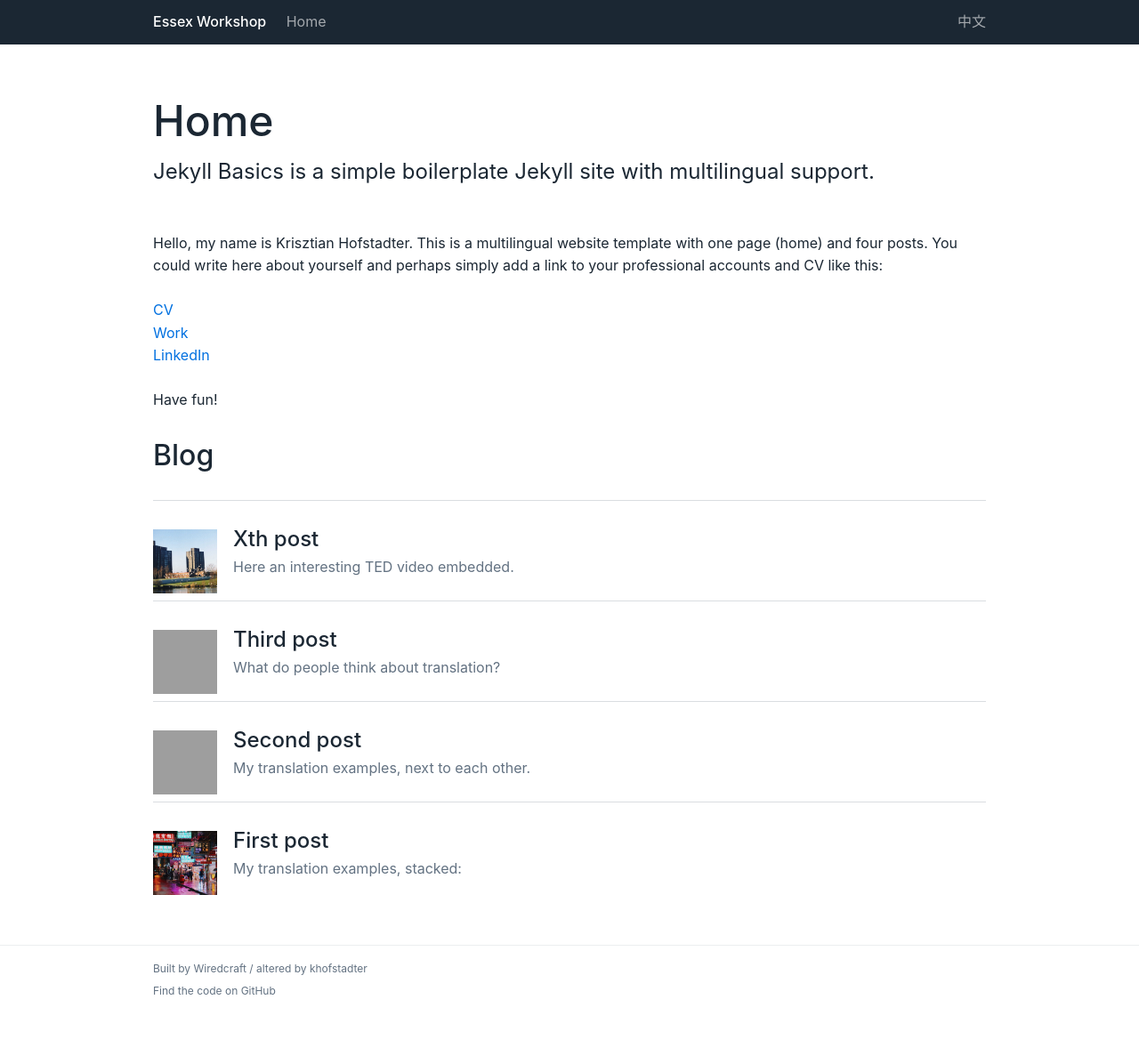
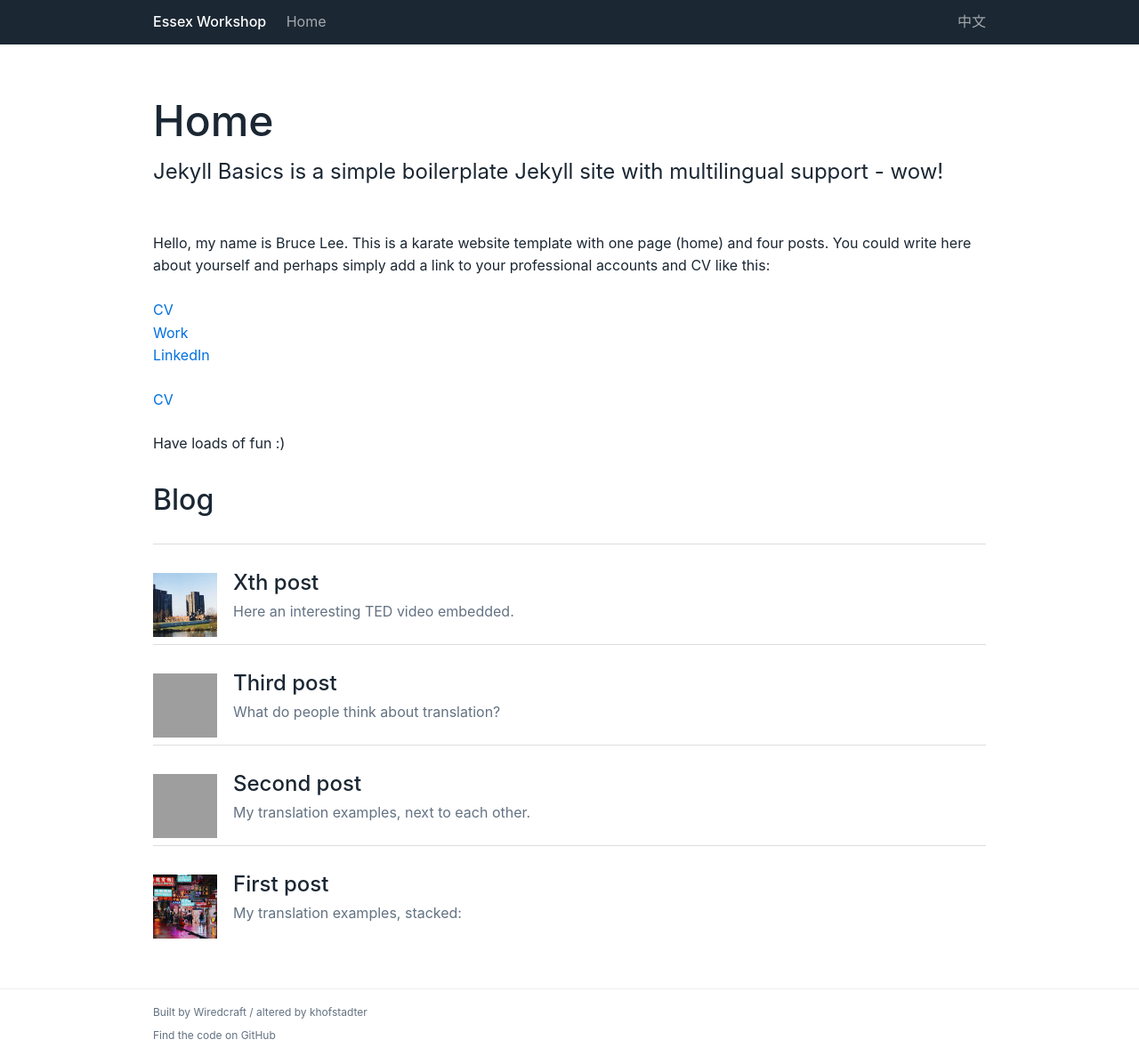
Before and after one commit to krisztianhofstadter/web03-jekyll-multiling01, a Jekyll site: the page built from index.md, in a window 1280 px wide. Shown: the whole page at 89% size. Built offline with Jekyll 4.4.1, drawn with Linux system fonts in a browser that asks for light colours; before the commit the page ends 1138 px from its top, so only the background shows below that.

Commit message:
Update index.md

```diff
--- a/index.md
+++ b/index.md
@@ -1,16 +1,18 @@
 ---
 layout: front
 title: Home
-description: "Jekyll Basics is a simple boilerplate Jekyll site with multilingual support."
+description: "Jekyll Basics is a simple boilerplate Jekyll site with multilingual support - wow!"
 lang: en
 ---
 
-Hello, my name is Krisztian Hofstadter. This is a multilingual website template with one page (home) and four posts. You could write here about yourself and perhaps simply add a link to your professional accounts and CV like this:
+Hello, my name is Bruce Lee. This is a karate website template with one page (home) and four posts. You could write here about yourself and perhaps simply add a link to your professional accounts and CV like this:
 
 [CV](https://khofstadter.info/assets/doc/K-Hofstader-CV-general-2019.pdf)
 [Work](https://www.anglia.ac.uk/people/krisztian-hofstadter)
 [LinkedIn](https://www.linkedin.com/in/tedor)
 
-Have fun!
+<a href="https://khofstadter.info/assets/doc/K-Hofstader-CV-general-2019.pdf">CV</a>
+
+Have loads of fun :)
 
 ## Blog
```
